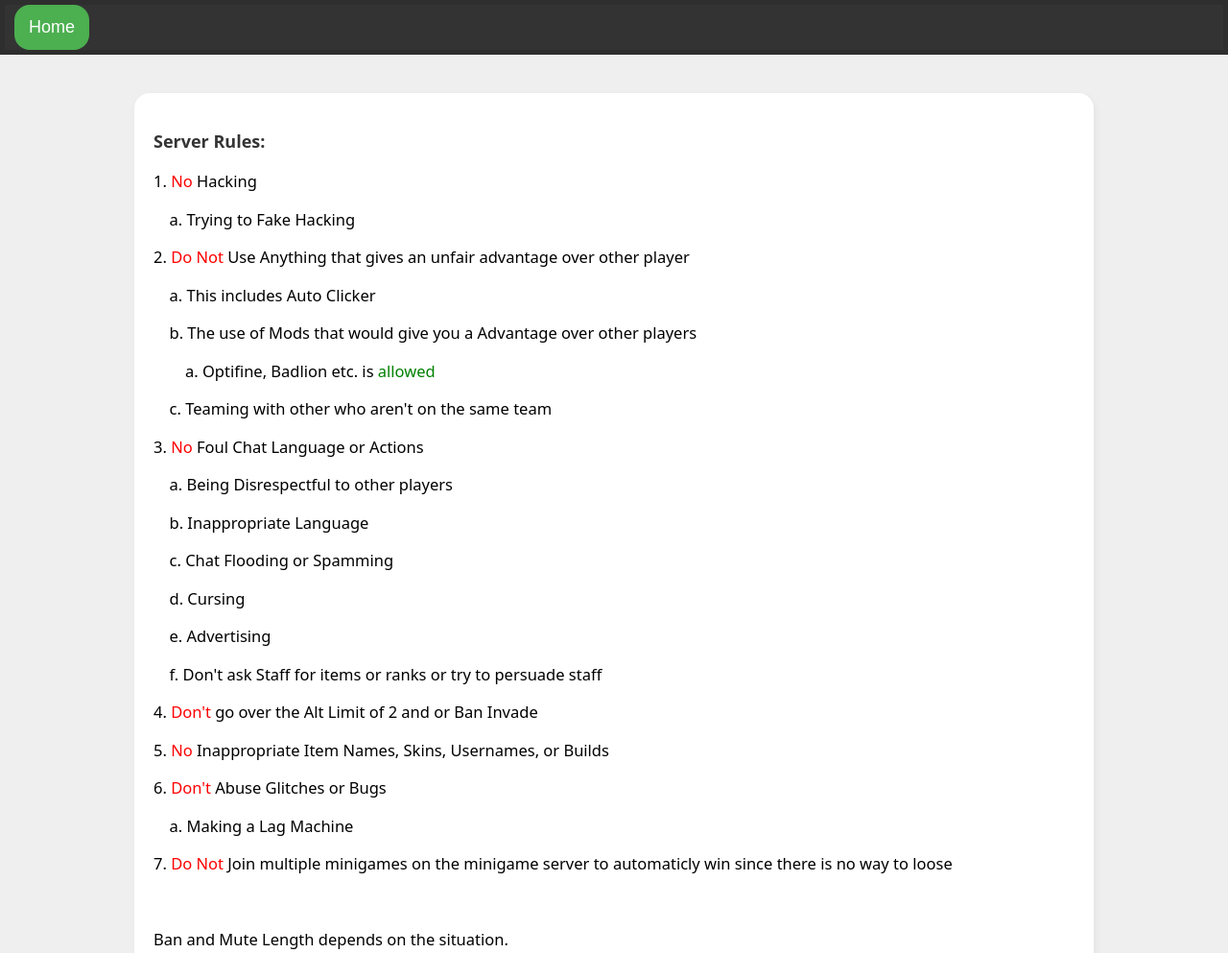
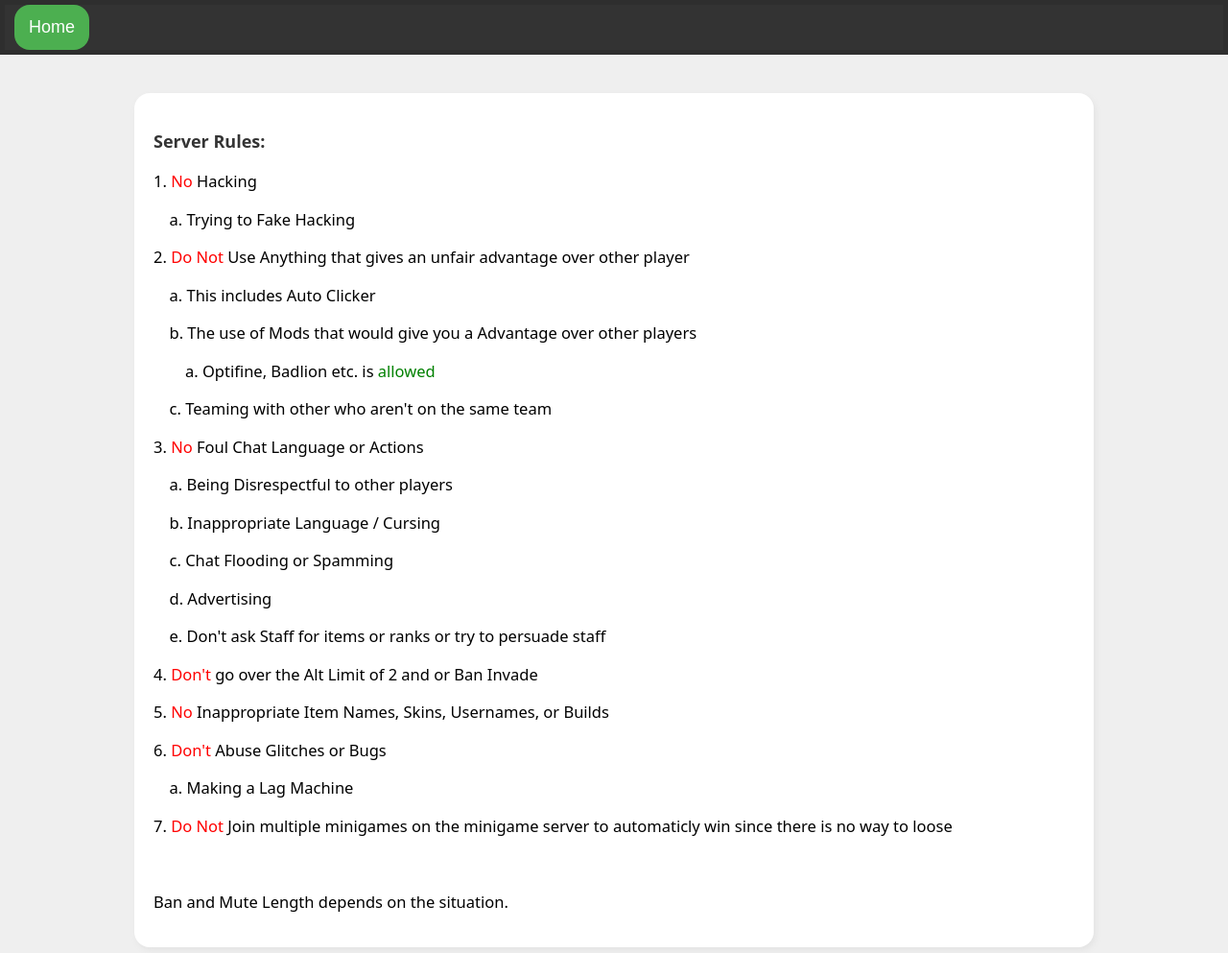
Before and after one commit to ButterBoyJulian/Website, a plain HTML site: page rules.html in a window 1280 px wide. Shown: the top 993 px of the page at 96% size. Drawn offline with Linux system fonts and the light colour scheme.

Commit message:
Update rules.html

```diff
--- a/rules.html
+++ b/rules.html
@@ -25,11 +25,10 @@
       <p><font color="black">&#8195;c. Teaming with other who aren't on the same team</p>
       <p><font color="black">3. <font color="red">No<font color="black"> Foul Chat Language or Actions</p>
       <p><font color="black">&#8195;a. Being Disrespectful to other players</p>
-      <p><font color="black">&#8195;b. Inappropriate Language</p>
+      <p><font color="black">&#8195;b. Inappropriate Language / Cursing</p>
       <p><font color="black">&#8195;c. Chat Flooding or Spamming</p>
-      <p><font color="black">&#8195;d. Cursing</p>
-      <p><font color="black">&#8195;e. Advertising</p>
-      <p><font color="black">&#8195;f. Don't ask Staff for items or ranks or try to persuade staff</p>
+      <p><font color="black">&#8195;d. Advertising</p>
+      <p><font color="black">&#8195;e. Don't ask Staff for items or ranks or try to persuade staff</p>
       <p><font color="black">4. <font color="red">Don't <font color="black">go over the Alt Limit of 2 and or Ban Invade</p>
       <p><font color="black">5. <font color="red">No <font color="black">Inappropriate Item Names, Skins, Usernames, or Builds</p>
       <p><font color="black">6. <font color="red">Don't <font color="black">Abuse Glitches or Bugs</p>
```
